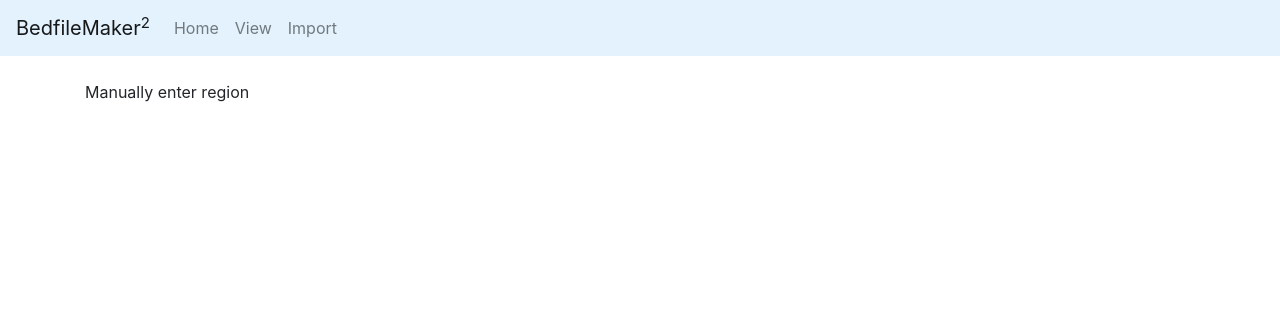
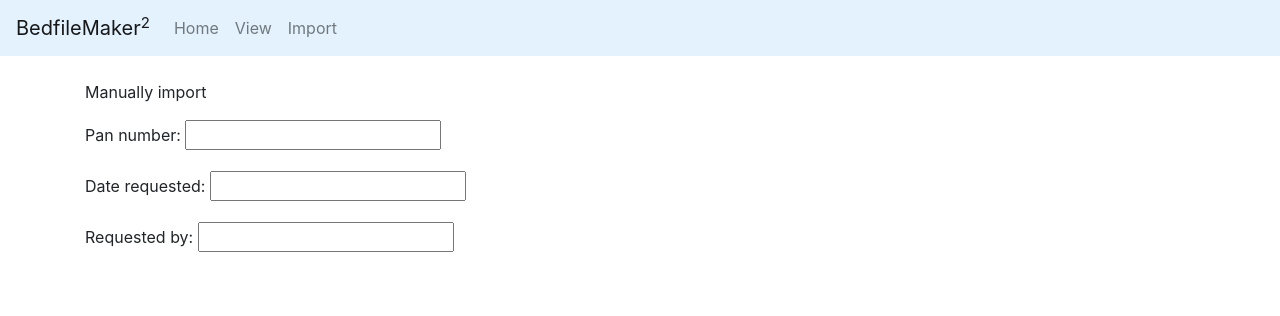
Before and after one commit to moka-guys/bedfile_editor, a Django app: page /manual_import/ in a window 1280 px wide. Shown: the top 316 px of the page. Run offline with Django 3.2, Linux system fonts and the light colour scheme; parts of the project's set-up code (start-up, migrations or seed data) failed here and were passed over; some libraries are stand-ins or nearby versions.

Commit message:
Made basic form on import page

```diff
--- /dev/null
+++ b/bed_maker/forms.py
@@ -0,0 +1,11 @@
+from django import forms
+from .models import  BedfileRequest
+
+
+class ManualUploadForm(forms.Form):
+    """
+    """
+
+    pan_number = forms.CharField()
+    date_requested = forms.DateField()
+    requested_by = forms.CharField()
--- a/bed_maker/templates/bed_maker/manual_import.html
+++ b/bed_maker/templates/bed_maker/manual_import.html
@@ -1,4 +1,6 @@
 {% extends 'bed_maker/base.html' %}
 {% block content %}
-    <p>Manually enter region</p>
+    <p>Manually import</p>
+    {{ import_form.as_p }}
+
     {% endblock %}
--- a/bed_maker/views.py
+++ b/bed_maker/views.py
@@ -1,6 +1,7 @@
 from django.shortcuts import render
 from django.http import HttpResponse
 from django.views.generic import TemplateView
+from .forms import ManualUploadForm
 
 # Create your views here.
 def home(request):
@@ -12,4 +13,7 @@ def view(request):
 
 
 def manual_import(request):
-    return render(request, 'bed_maker/manual_import.html', {})
+    import_form = ManualUploadForm()
+
+    context = {'import_form': import_form,}
+    return render(request, 'bed_maker/manual_import.html', context)
```
